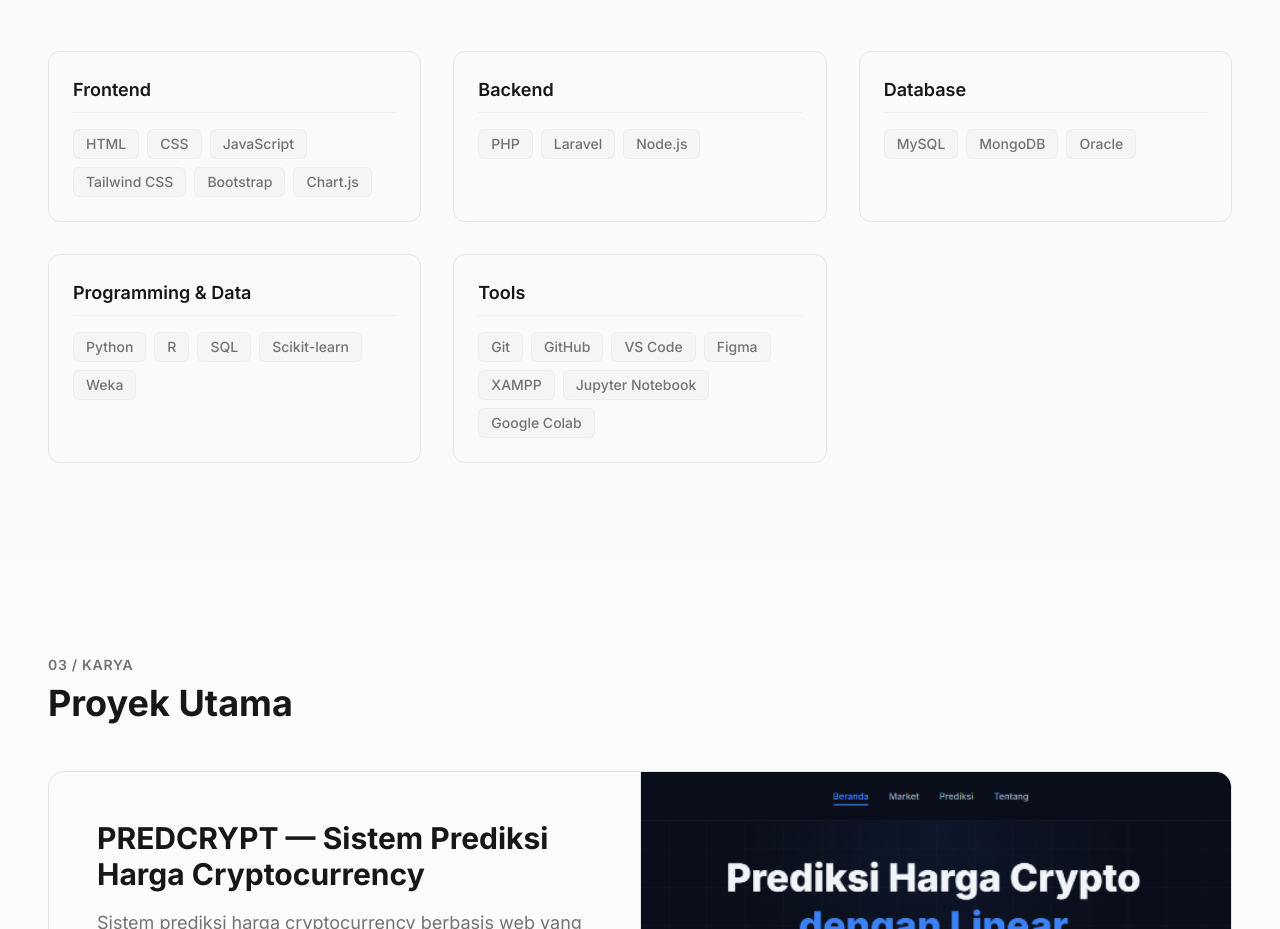
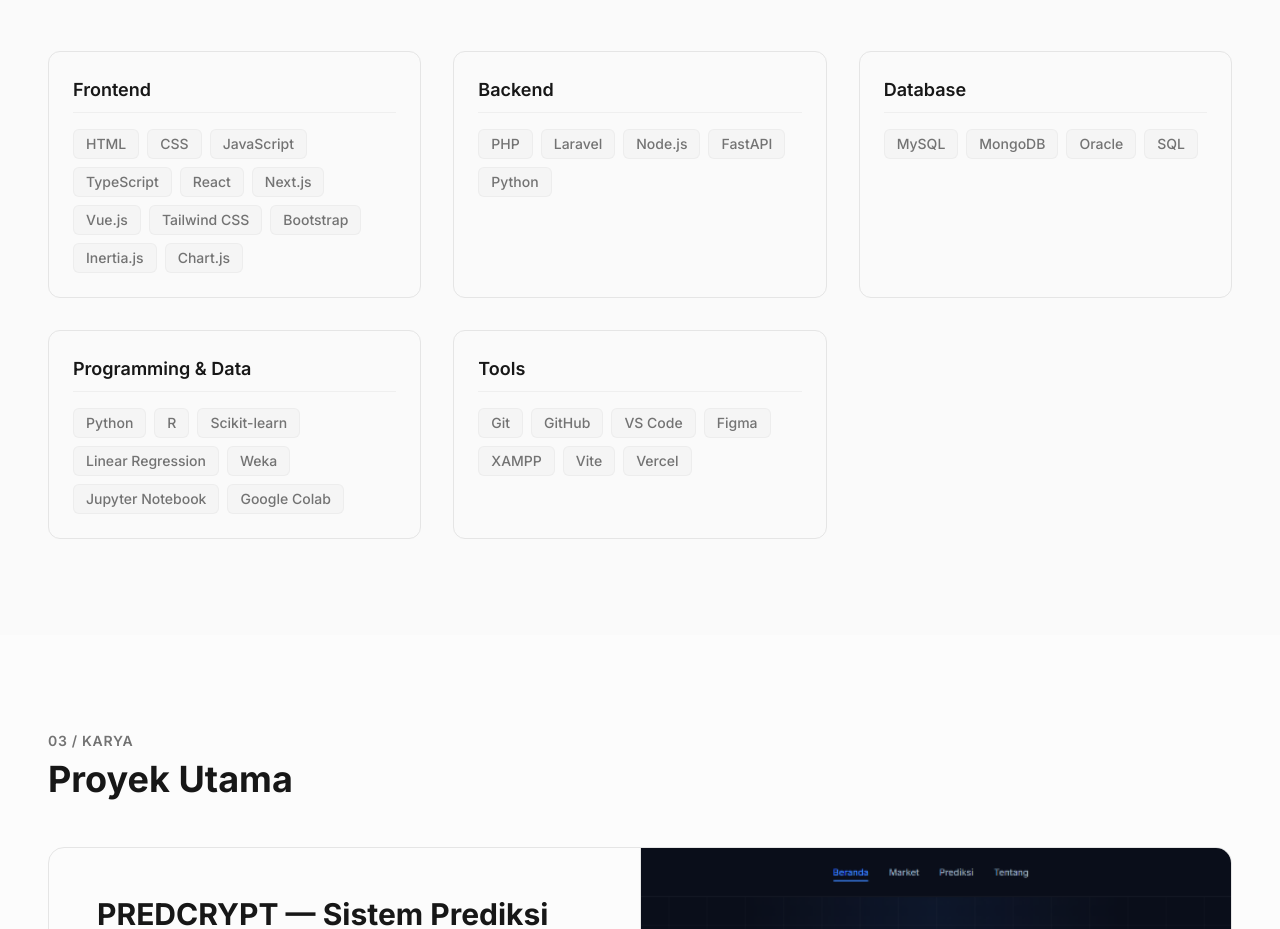
Before and after one commit to Pekesxyz/portofolio-pradipta, a Next.js app: page / in a window 1280 px wide. Shown: the part 1860-2789 px from the top of the page. Built offline with nearby package versions, Linux system fonts and the light colour scheme.

Commit message:
feat: update skills based on existing projects

```diff
--- a/src/data/skills.ts
+++ b/src/data/skills.ts
@@ -3,26 +3,36 @@ export const skills = {
     "HTML",
     "CSS",
     "JavaScript",
+    "TypeScript",
+    "React",
+    "Next.js",
+    "Vue.js",
     "Tailwind CSS",
     "Bootstrap",
+    "Inertia.js",
     "Chart.js",
   ],
   backend: [
     "PHP",
     "Laravel",
     "Node.js",
+    "FastAPI",
+    "Python",
   ],
   database: [
     "MySQL",
     "MongoDB",
     "Oracle",
+    "SQL",
   ],
   programmingData: [
     "Python",
     "R",
-    "SQL",
     "Scikit-learn",
+    "Linear Regression",
     "Weka",
+    "Jupyter Notebook",
+    "Google Colab",
   ],
   tools: [
     "Git",
@@ -30,7 +40,7 @@ export const skills = {
     "VS Code",
     "Figma",
     "XAMPP",
-    "Jupyter Notebook",
-    "Google Colab",
+    "Vite",
+    "Vercel",
   ],
 };
```
